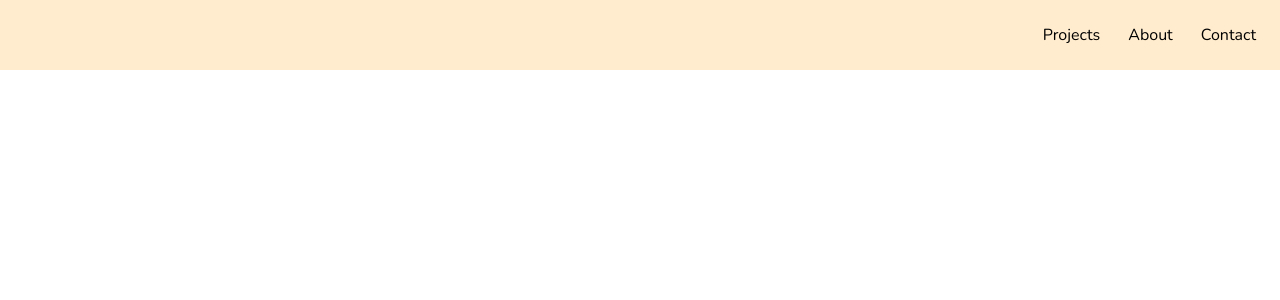
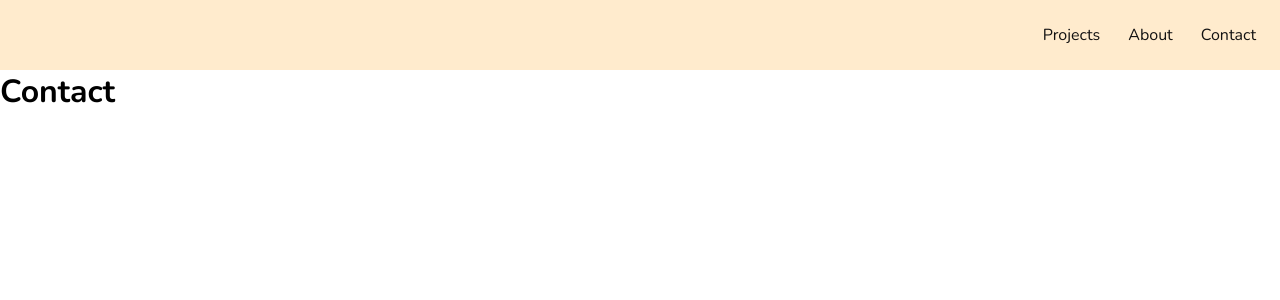
Before and after one commit to lmatuzic/portfolio, a React (Create React App) app: page /contact in a window 1280 px wide. Shown: the top 300 px of the page. Built offline with nearby package versions, Linux system fonts and the light colour scheme.

Commit message:
connected nav links to pages

```diff
--- a/src/App.js
+++ b/src/App.js
@@ -1,10 +1,17 @@
+import { Route } from "react-router-dom";
 import Navbar from './components/Navbar'
-import './stylesheets/Application.scss'
+import About from './pages/About'
+import Projects from './pages/Projects'
+import Contact from './pages/Contact'
+import './stylesheets/application.scss'
 
 function App() {
   return (
     <div className="App">
       <Navbar />
+      <Route exact path="/about" component={About} />
+      <Route exact path="/projects" component={Projects} />
+      <Route exact path="/contact" component={Contact} />
     </div>
   );
 }
--- a/src/components/Navbar.js
+++ b/src/components/Navbar.js
@@ -1,13 +1,24 @@
 import React from 'react'
+import { NavLink } from "react-router-dom";
 
-export default function Navbar() {
+function Navbar() {
   return (
-    <nav>
+    <nav className="navbar">
       <ul>
-        <li>Projects</li>
-        <li>About</li>
-        <li>Contact</li>
+        <li>
+          <NavLink to="/projects">Projects</NavLink>
+        </li>
+
+        <li>
+          <NavLink to="/about">About</NavLink>
+        </li>
+
+        <li>
+          <NavLink to="/contact">Contact</NavLink>
+        </li>
       </ul>
     </nav>
   )
 }
+
+export default Navbar;
--- a/src/pages/About.js
+++ b/src/pages/About.js
@@ -1,9 +1,11 @@
 import React from 'react'
 
-export default function About() {
+function About() {
   return (
     <div>
-      About
+      <h1>About</h1>
     </div>
   )
 }
+
+export default About;
--- a/src/pages/Contact.js
+++ b/src/pages/Contact.js
@@ -1,9 +1,11 @@
 import React from 'react'
 
-export default function Contact() {
+function Contact() {
   return (
     <div>
-      Contact
+      <h1>Contact</h1>
     </div>
   )
 }
+
+export default Contact
--- a/src/stylesheets/Application.scss
+++ b/src/stylesheets/Application.scss
@@ -1,2 +1,3 @@
+@import 'variables';
 @import 'core';
 @import 'navbar';
--- a/src/stylesheets/_navbar.scss
+++ b/src/stylesheets/_navbar.scss
@@ -1,4 +1,4 @@
-nav {
+.navbar {
   display: flex;
   justify-content: flex-end;
   background-color: blanchedalmond;
@@ -14,6 +14,11 @@ nav {
       &:last-child {
         padding-right: 0;
       }
+
+      a {
+        text-decoration: none;
+        color: $black;
+      }
     }
   }
 }
--- /dev/null
+++ b/src/stylesheets/_variables.scss
@@ -0,0 +1,2 @@
+$black: rgb(18, 17, 17);
+$white: rgb(255, 255, 255);
```
Also changed, not shown: 1 other file (tests, documents, lock files or other folders).
